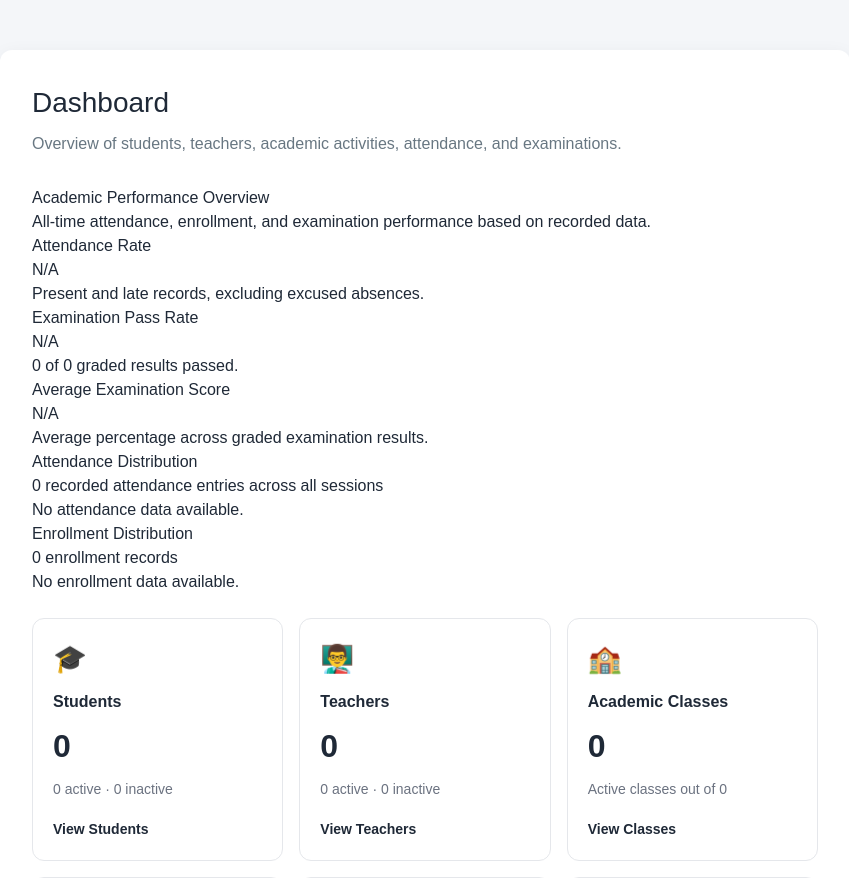
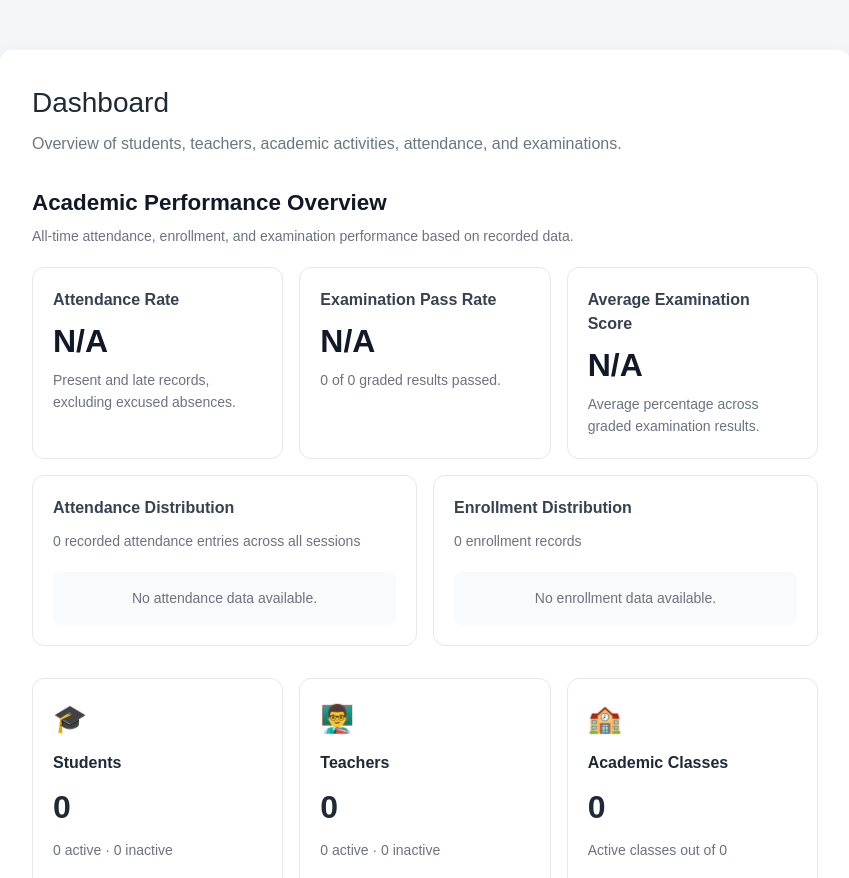
Before and after one commit to sasirubandara/student-management-system, a Laravel app: page /dashboard in a window 1280 px wide. Shown: the part 230-1108 px from the top of the page, without its empty margins (215-1064 px from the left). Run offline with Laravel 12, Linux system fonts and the light colour scheme; a user stored in the database is signed in; data comes from the database, SQL or seed files in the repository; data that the repository does not hold is empty; style sheets or scripts are compiled from the project's sources.

Commit message:
feat: enhance dashboard with performance analytics and visualizations

```diff
--- a/app/Http/Controllers/DashboardController.php
+++ b/app/Http/Controllers/DashboardController.php
@@ -175,6 +175,20 @@ class DashboardController extends Controller
             ),
         ];
 
+        $eligibleAttendanceRecords = $attendanceStats['present']
+            + $attendanceStats['late']
+            + $attendanceStats['absent'];
+
+        $attendanceStats['rate'] = $eligibleAttendanceRecords > 0
+            ? round(
+                (
+                    ($attendanceStats['present'] + $attendanceStats['late'])
+                    / $eligibleAttendanceRecords
+                ) * 100,
+                2
+            )
+            : null;
+
         /*
          * Examination statistics.
          */
@@ -187,6 +201,44 @@ class DashboardController extends Controller
 
             'results' => ExaminationResult::count(),
         ];
+
+        $performance = DB::table('examination_results')
+            ->join(
+                'examinations',
+                'examination_results.examination_id',
+                '=',
+                'examinations.id'
+            )
+            ->whereNotNull('examination_results.marks_obtained')
+            ->where('examinations.maximum_marks', '>', 0)
+            ->selectRaw('COUNT(*) AS graded_results')
+            ->selectRaw(
+                'SUM(CASE
+                    WHEN examination_results.marks_obtained >= examinations.pass_marks
+                    THEN 1 ELSE 0
+                END) AS passed_results'
+            )
+            ->selectRaw(
+                'AVG(
+                    (examination_results.marks_obtained * 100.0)
+                    / examinations.maximum_marks
+                ) AS average_percentage'
+            )
+            ->first();
+
+        $gradedResults = (int) $performance->graded_results;
+        $passedResults = (int) $performance->passed_results;
+
+        $examinationStats['graded_results'] = $gradedResults;
+        $examinationStats['passed_results'] = $passedResults;
+
+        $examinationStats['pass_rate'] = $gradedResults > 0
+            ? round(($passedResults / $gradedResults) * 100, 2)
+            : null;
+
+        $examinationStats['average_percentage'] = $gradedResults > 0
+            ? round((float) $performance->average_percentage, 2)
+            : null;
 
         /*
          * Recent registered students.
--- a/resources/css/app.css
+++ b/resources/css/app.css
@@ -1123,6 +1123,238 @@ body {
     }
 }
 
+/* ========================================
+   DASHBOARD ANALYTICS
+======================================== */
+
+.dashboard-analytics {
+    margin: 1.5rem 0 2rem;
+}
+
+.dashboard-analytics__heading {
+    margin-bottom: 1.25rem;
+}
+
+.dashboard-analytics__heading h2 {
+    margin: 0 0 0.35rem;
+    font-size: 1.4rem;
+    font-weight: 700;
+    color: #111827;
+}
+
+.dashboard-analytics__heading p,
+.dashboard-analytics__description {
+    margin: 0;
+    color: #6b7280;
+    font-size: 0.875rem;
+    line-height: 1.6;
+}
+
+.dashboard-analytics__metrics {
+    display: grid;
+    grid-template-columns: repeat(3, minmax(0, 1fr));
+    gap: 1rem;
+    margin-bottom: 1rem;
+}
+
+.dashboard-analytics__metric,
+.dashboard-analytics__panel {
+    min-width: 0;
+    padding: 1.25rem;
+    background: #ffffff;
+    border: 1px solid #e5e7eb;
+    border-radius: 12px;
+}
+
+.dashboard-analytics__metric h3,
+.dashboard-analytics__panel h3 {
+    margin: 0 0 0.65rem;
+    font-size: 1rem;
+    font-weight: 600;
+    color: #374151;
+}
+
+.dashboard-analytics__value {
+    margin: 0 0 0.5rem;
+    font-size: clamp(1.6rem, 3vw, 2rem);
+    font-weight: 700;
+    line-height: 1.2;
+    color: #111827;
+}
+
+.dashboard-analytics__progress {
+    display: block;
+    width: 100%;
+    height: 10px;
+    margin-top: 1rem;
+    overflow: hidden;
+    border: 0;
+    border-radius: 999px;
+    appearance: none;
+    background: #e5e7eb;
+    accent-color: #16847a;
+}
+
+.dashboard-analytics__progress::-webkit-progress-bar {
+    background: #e5e7eb;
+    border-radius: 999px;
+}
+
+.dashboard-analytics__progress::-webkit-progress-value {
+    background: #16847a;
+    border-radius: 999px;
+}
+
+.dashboard-analytics__progress::-moz-progress-bar {
+    background: #16847a;
+    border-radius: 999px;
+}
+
+.dashboard-analytics__progress--exam {
+    accent-color: #4779c9;
+}
+
+.dashboard-analytics__progress--exam::-webkit-progress-value {
+    background: #4779c9;
+}
+
+.dashboard-analytics__progress--exam::-moz-progress-bar {
+    background: #4779c9;
+}
+
+.dashboard-analytics__progress--average {
+    accent-color: #9b8bbf;
+}
+
+.dashboard-analytics__progress--average::-webkit-progress-value {
+    background: #9b8bbf;
+}
+
+.dashboard-analytics__progress--average::-moz-progress-bar {
+    background: #9b8bbf;
+}
+
+.dashboard-analytics__charts {
+    display: grid;
+    grid-template-columns: repeat(2, minmax(0, 1fr));
+    gap: 1rem;
+}
+
+.dashboard-analytics__stack {
+    display: flex;
+    width: 100%;
+    height: 18px;
+    margin: 1.25rem 0;
+    overflow: hidden;
+    border-radius: 6px;
+    background: #e5e7eb;
+}
+
+.dashboard-analytics__segment {
+    height: 100%;
+    min-width: 0;
+    flex-shrink: 0;
+}
+
+.dashboard-analytics__segment--present,
+.dashboard-analytics__dot--present,
+.dashboard-analytics__segment--active,
+.dashboard-analytics__dot--active {
+    background: #16847a;
+}
+
+.dashboard-analytics__segment--late,
+.dashboard-analytics__dot--late,
+.dashboard-analytics__segment--completed,
+.dashboard-analytics__dot--completed {
+    background: #d5a246;
+}
+
+.dashboard-analytics__segment--absent,
+.dashboard-analytics__dot--absent,
+.dashboard-analytics__segment--withdrawn,
+.dashboard-analytics__dot--withdrawn {
+    background: #cf6b6b;
+}
+
+.dashboard-analytics__segment--excused,
+.dashboard-analytics__dot--excused {
+    background: #9b8bbf;
+}
+
+.dashboard-analytics__legend {
+    display: grid;
+    gap: 0.8rem;
+    margin: 0;
+    padding: 0;
+    list-style: none;
+}
+
+.dashboard-analytics__legend li {
+    display: flex;
+    align-items: center;
+    flex-wrap: wrap;
+    gap: 0.6rem;
+    color: #374151;
+    font-size: 0.875rem;
+}
+
+.dashboard-analytics__legend strong {
+    margin-left: auto;
+    font-weight: 600;
+    font-variant-numeric: tabular-nums;
+}
+
+.dashboard-analytics__dot {
+    width: 12px;
+    height: 12px;
+    flex-shrink: 0;
+    border-radius: 3px;
+}
+
+.dashboard-analytics__empty {
+    margin: 1.25rem 0 0;
+    padding: 1rem;
+    border-radius: 8px;
+    background: #f9fafb;
+    color: #6b7280;
+    font-size: 0.875rem;
+    text-align: center;
+}
+
+/* Tablet */
+
+@media (max-width: 900px) {
+    .dashboard-analytics__metrics {
+        grid-template-columns: repeat(2, minmax(0, 1fr));
+    }
+
+    .dashboard-analytics__charts {
+        grid-template-columns: minmax(0, 1fr);
+    }
+}
+
+/* Mobile */
+
+@media (max-width: 600px) {
+    .dashboard-analytics__metrics {
+        grid-template-columns: minmax(0, 1fr);
+    }
+
+    .dashboard-analytics__metric,
+    .dashboard-analytics__panel {
+        padding: 1rem;
+    }
+
+    .dashboard-analytics__heading h2 {
+        font-size: 1.2rem;
+    }
+
+    .dashboard-analytics__legend li {
+        align-items: flex-start;
+    }
+}
+
 /* Academic Reports */
 
 .reports-page {
```
Also changed, not shown: tests/Feature/DashboardTest.php (+184 -0 lines).
